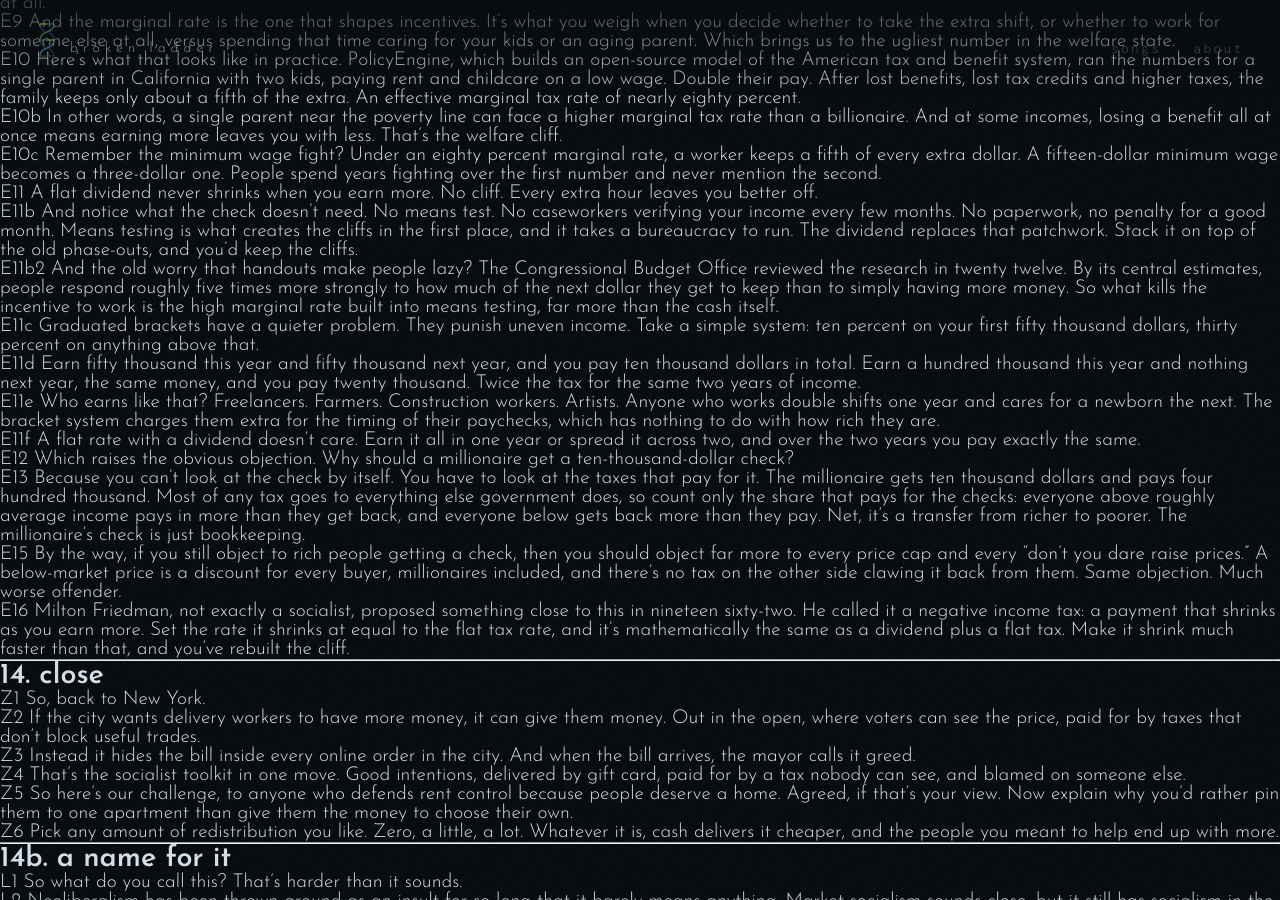
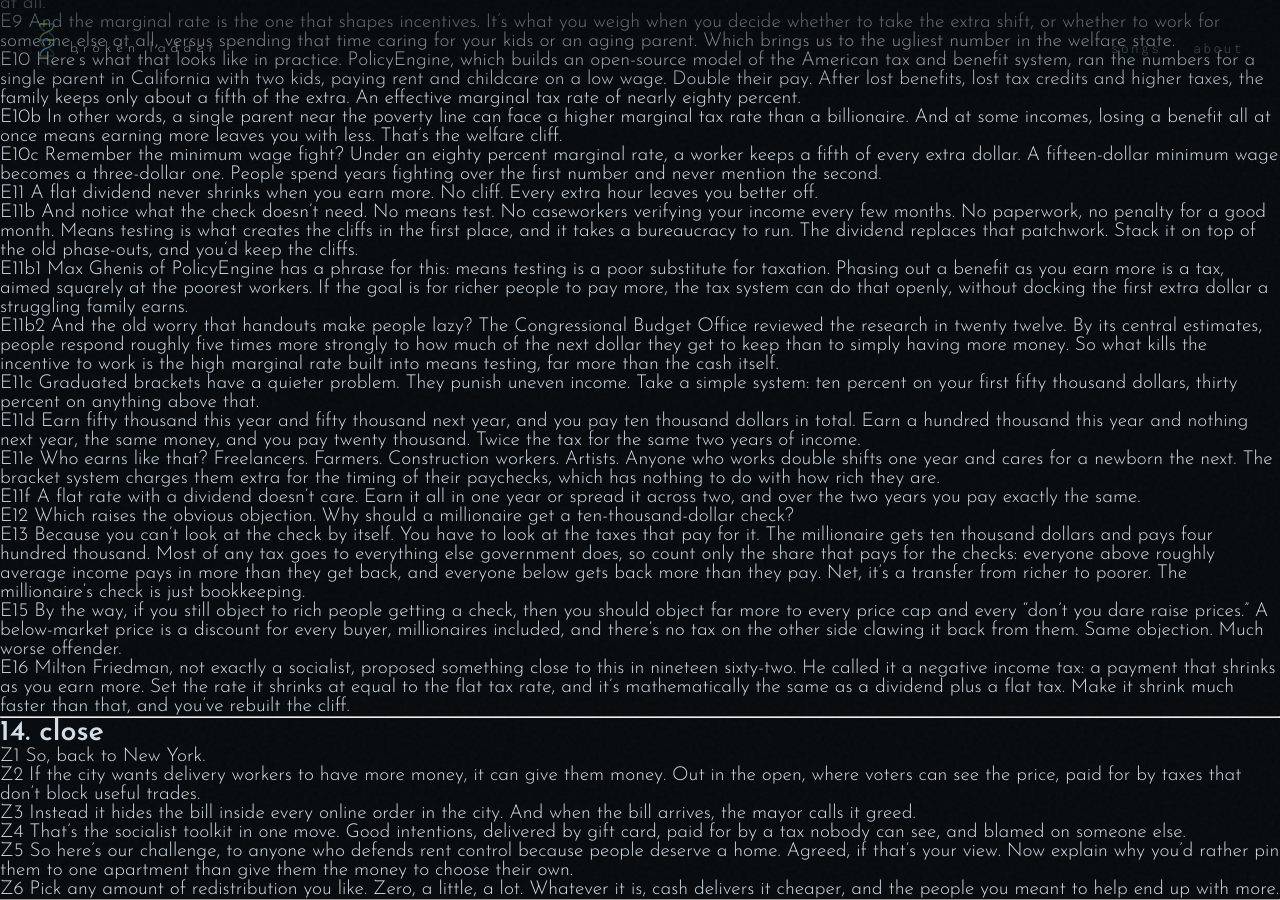
Before and after one commit to ClayShentrup/brokenladder, a Jekyll site: the page built from safety-net-vs-socialism/script.md, in a window 1280 px wide and 900 px high, scrolled down 4177 px. Built offline with Jekyll 4.4.1, drawn with Linux system fonts in a browser that asks for light colours; our own code applies the rules of GitHub Pages for plain Markdown files.

Commit message:
economic illiteracy: means testing is a poor substitute for taxation
Co-Authored-By: Claude Opus 5.5 <noreply@anthropic.com>
Claude-Session: https://claude.ai/code/session_01BsiGF9St2tiTePmyBZgNDi

```diff
--- a/safety-net-vs-socialism/script.md
+++ b/safety-net-vs-socialism/script.md
@@ -302,6 +302,8 @@ E11 A flat dividend never shrinks when you earn more. No cliff. Every extra hour
 
 E11b And notice what the check doesn't need. No means test. No caseworkers verifying your income every few months. No paperwork, no penalty for a good month. Means testing is what creates the cliffs in the first place, and it takes a bureaucracy to run. The dividend replaces that patchwork. Stack it on top of the old phase-outs, and you'd keep the cliffs.
 
+E11b1 Max Ghenis of PolicyEngine has a phrase for this: means testing is a poor substitute for taxation. Phasing out a benefit as you earn more is a tax, aimed squarely at the poorest workers. If the goal is for richer people to pay more, the tax system can do that openly, without docking the first extra dollar a struggling family earns.
+
 E11b2 And the old worry that handouts make people lazy? The Congressional Budget Office reviewed the research in twenty twelve. By its central estimates, people respond roughly five times more strongly to how much of the next dollar they get to keep than to simply having more money. So what kills the incentive to work is the high marginal rate built into means testing, far more than the cash itself.
 
 E11c Graduated brackets have a quieter problem. They punish uneven income. Take a simple system: ten percent on your first fifty thousand dollars, thirty percent on anything above that.
--- a/safety-net-vs-socialism/src/script.json
+++ b/safety-net-vs-socialism/src/script.json
@@ -550,6 +550,12 @@
    "text": "And notice what the check doesn't need. No means test. No caseworkers verifying your income every few months. No paperwork, no penalty for a good month. Means testing is what creates the cliffs in the first place, and it takes a bureaucracy to run. The dividend replaces that patchwork. Stack it on top of the old phase-outs, and you'd keep the cliffs."
   },
   {
+   "id": "E11b1",
+   "text": "Max Ghenis of PolicyEngine has a phrase for this: means testing is a poor substitute for taxation. Phasing out a benefit as you earn more is a tax, aimed squarely at the poorest workers. If the goal is for richer people to pay more, the tax system can do that openly, without docking the first extra dollar a struggling family earns.",
+   "say": "Max Ghenniss of PolicyEngine has a phrase for this: means testing is a poor substitute for taxation. Phasing out a benefit as you earn more is a tax, aimed squarely at the poorest workers. If the goal is for richer people to pay more, the tax system can do that openly, without docking the first extra dollar a struggling family earns.",
+   "gap": 1.6
+  },
+  {
    "id": "E11b2",
    "text": "And the old worry that handouts make people lazy? The Congressional Budget Office reviewed the research in twenty twelve. By its central estimates, people respond roughly five times more strongly to how much of the next dollar they get to keep than to simply having more money. So what kills the incentive to work is the high marginal rate built into means testing, far more than the cash itself.",
    "gap": 2.2
```
Also changed, not shown: safety-net-vs-socialism/src/_mid.js (+7 -0 lines), safety-net-vs-socialism/src/main.js (+7 -0 lines), safety-net-vs-socialism/narration/manifest.json, safety-net-vs-socialism/narration/raw/manifest.json, 2 other files.
